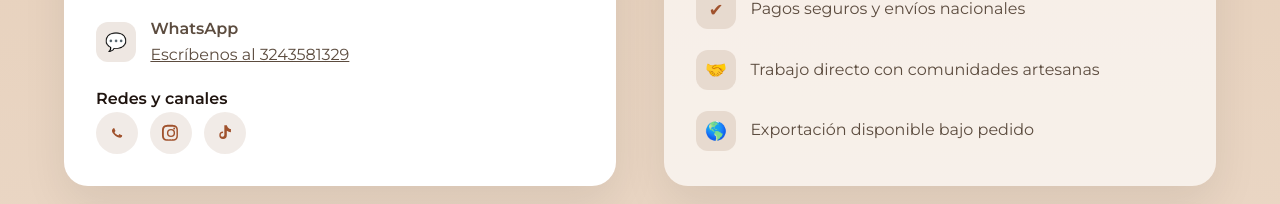
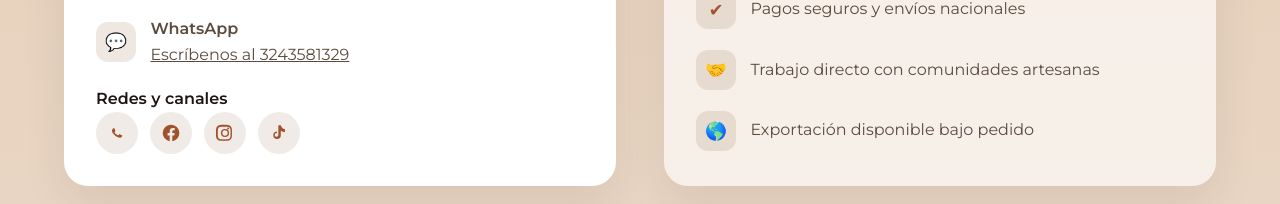
Before and after one commit to ReconvencionLaboralGuajira/artesanias-la-regalia-33, a plain HTML site: page index.html in a window 1280 px wide. Shown: the part 3731-3935 px from the top of the page. Drawn offline with nearby package versions, Linux system fonts and the light colour scheme; no server answers; a small style sheet from the web is missing.

Commit message:
Publish site

```diff
--- a/index.html
+++ b/index.html
@@ -333,6 +333,12 @@
                                         </a>
 
 
+                                        <a href="https://www.facebook.com/profile.php?id=61584142827573" aria-label="Facebook" rel="noopener" target="_blank">
+                                            <svg viewBox="0 0 24 24" role="img" focusable="false">
+                                                <path d="M22 12a10 10 0 1 0-11.56 9.88v-6.99H7.9V12h2.54V9.79c0-2.5 1.49-3.89 3.78-3.89 1.1 0 2.25.2 2.25.2v2.47h-1.27c-1.25 0-1.64.78-1.64 1.57V12h2.8l-.45 2.89h-2.35v6.99A10 10 0 0 0 22 12z"/>
+                                            </svg>
+                                        </a>
+
 
                                         <a href="https://www.instagram.com/artesanias_laregalia/" aria-label="Instagram" rel="noopener" target="_blank">
                                             <svg viewBox="0 0 24 24" role="img" focusable="false">
```
